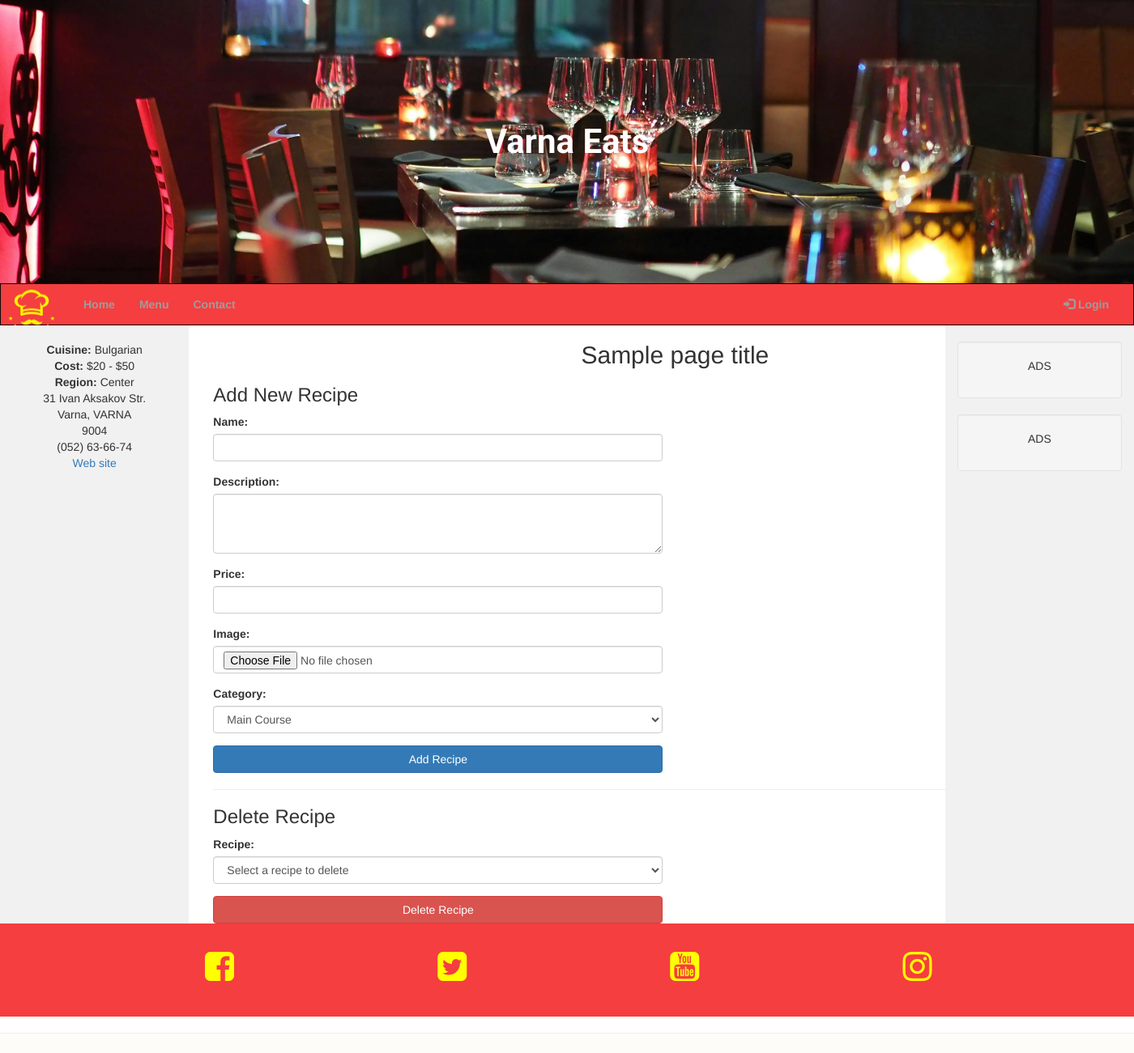
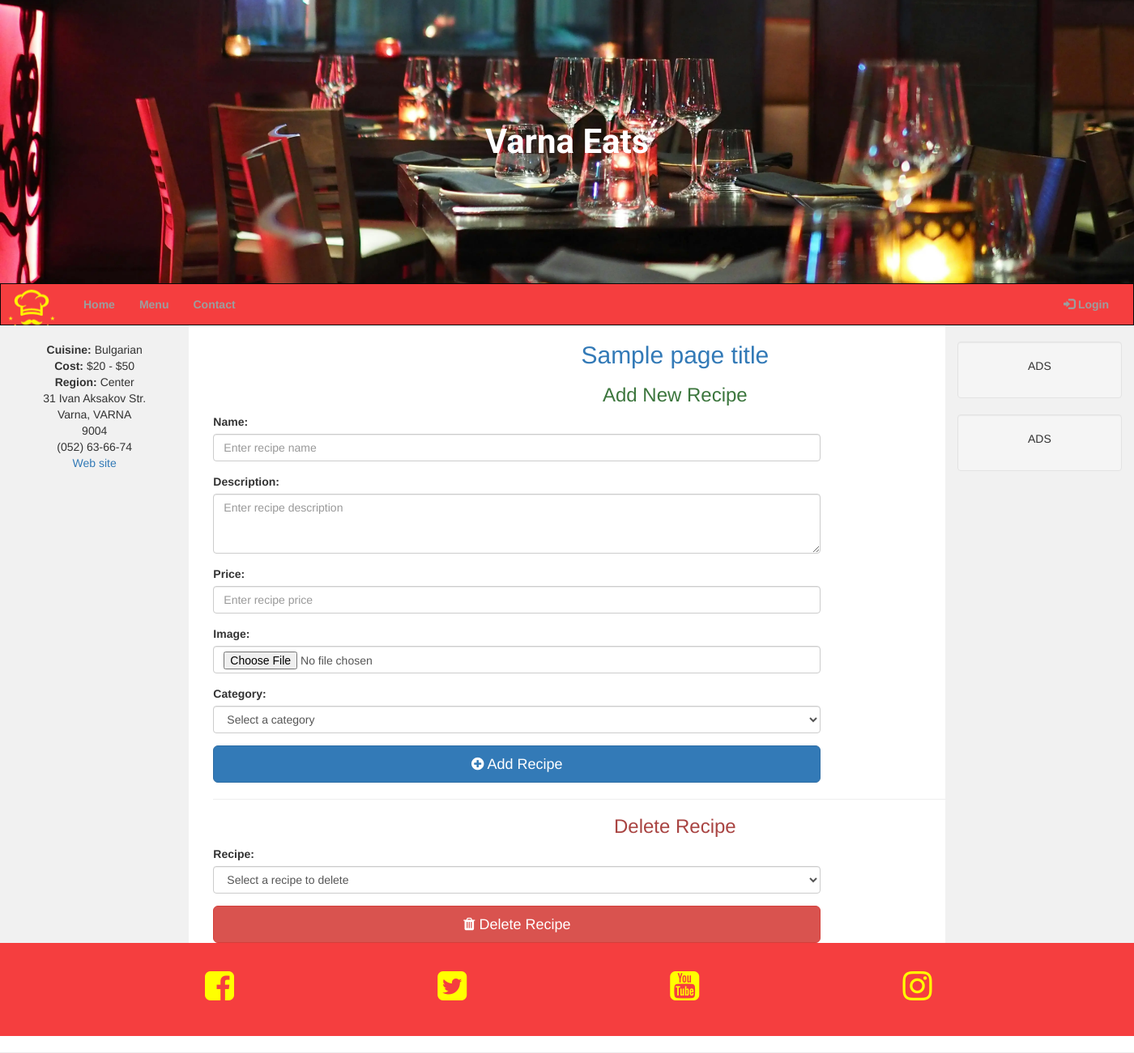
Before and after one commit to kamenco/dinestwo, a Django app: template menu/templates/menu/update_menu.html in a window 1400 px wide. Shown: the whole page at 81% size. Before the commit the page ends 1277 px from the top, so only its background shows below. Run offline with Django 5.2, Linux system fonts and the light colour scheme; tables that the repository leaves empty hold one stand-in row (values such as "Sample post"); the template is opened without the code that fills it: values that come from a table or form of the project are taken from there, most other values are stand-ins (such as "Sample title", 1, 10 or a date in 2020); some libraries are stand-ins or nearby versions.

Commit message:
Updated Add and Delete viewports for recepies.s

```diff
--- a/menu/templates/menu/update_menu.html
+++ b/menu/templates/menu/update_menu.html
@@ -1,68 +1,76 @@
 {% extends "base.html" %}
 {% block content %}
 <div class="container mt-5">
-    <h2 class="text-center">{{ page_title }}</h2>
+    <div class="card shadow p-4">
+        <h2 class="text-center text-primary">{{ page_title }}</h2>
 
         <!-- Form for adding new recipe -->
         <form method="post" action="{% url 'update_menu' %}" enctype="multipart/form-data">
             {% csrf_token %}
-        <h3>Add New Recipe</h3>
+            <h3 class="text-success text-center mb-4">Add New Recipe</h3>
             <div class="row justify-content-center">
-            <div class="col-md-6">
+                <div class="col-md-8">
                     <div class="form-group">
-                    <label for="name">Name:</label>
-                    <input type="text" class="form-control" id="name" name="name" required>
+                        <label for="name"><strong>Name:</strong></label>
+                        <input type="text" class="form-control border border-primary" id="name" name="name" required placeholder="Enter recipe name">
                     </div>
                     <div class="form-group">
-                    <label for="description">Description:</label>
-                    <textarea class="form-control" id="description" name="description" rows="3" required></textarea>
+                        <label for="description"><strong>Description:</strong></label>
+                        <textarea class="form-control border border-primary" id="description" name="description" rows="3" required placeholder="Enter recipe description"></textarea>
                     </div>
                     <div class="form-group">
-                    <label for="price">Price:</label>
-                    <input type="number" class="form-control" id="price" name="price" step="0.01" required>
+                        <label for="price"><strong>Price:</strong></label>
+                        <input type="number" class="form-control border border-primary" id="price" name="price" step="0.01" required placeholder="Enter recipe price">
                     </div>
                     <div class="form-group">
-                    <label for="image">Image:</label>
-                    <input type="file" class="form-control" id="image" name="image" accept="image/*" required>
+                        <label for="image"><strong>Image:</strong></label>
+                        <input type="file" class="form-control border border-primary" id="image" name="image" accept="image/*" required>
                     </div>
                     <div class="form-group">
-                    <label for="category">Category:</label>
-                    <select class="form-control" id="category" name="category" required>
+                        <label for="category"><strong>Category:</strong></label>
+                        <select class="form-control border border-primary" id="category" name="category" required>
+                            <option value="" disabled selected>Select a category</option>
                             <option value="main_course">Main Course</option>
                             <option value="salad">Salad</option>
                             <option value="soup">Soup</option>
                             <option value="dessert">Dessert</option>
                         </select>
                     </div>
-                <button type="submit" name="add" class="btn btn-primary btn-block">Add Recipe</button>
+                    <button type="submit" name="add" class="btn btn-primary btn-lg btn-block mt-3">
+                        <i class="fa fa-plus-circle"></i> Add Recipe
+                    </button>
                 </div>
             </div>
         </form>
+    </div>
 
-    <hr>
+    <hr class="my-5">
 
+    <div class="card shadow p-4">
         <!-- Form for deleting a recipe -->
-    <form id="delete-form" method="post" action="#" onsubmit="return confirmDelete(event)" enctype="multipart/form-data">
+        <form id="delete-form" method="post" action="#" onsubmit="return confirmDelete(event)">
             {% csrf_token %}
-        <h3>Delete Recipe</h3>
+            <h3 class="text-danger text-center mb-4">Delete Recipe</h3>
             <div class="row justify-content-center">
-            <div class="col-md-6">
+                <div class="col-md-8">
                     <div class="form-group">
-                    <label for="menu_item_id">Recipe:</label>
-                    <select class="form-control" id="menu_item_id" name="menu_item_id" required onchange="updateDeleteFormAction(this.value)">
+                        <label for="menu_item_id"><strong>Recipe:</strong></label>
+                        <select class="form-control border border-danger" id="menu_item_id" name="menu_item_id" required onchange="updateDeleteFormAction(this.value)">
                             <option value="" disabled selected>Select a recipe to delete</option>
                             {% for menu_item in list %}
                                 <option value="{{ menu_item.id }}">{{ menu_item.name }}</option>
                             {% endfor %}
                         </select>
                     </div>
-                <button type="submit" name="delete" class="btn btn-danger btn-block">Delete Recipe</button>
+                    <button type="submit" name="delete" class="btn btn-danger btn-lg btn-block mt-3">
+                        <i class="fa fa-trash"></i> Delete Recipe
+                    </button>
                 </div>
             </div>
         </form>
+    </div>
+</div>
 
-
-</div>
 {% endblock %}
 
 {% block scripts %}
```
Also changed, not shown: static/css/style.css (+36 -0 lines), README.md, media/menu_images/banica_7jjEY6g.jpg (added), media/menu_images/banica_NPNh6yT.jpg (added). Lines whose indentation alone changed are shown as unchanged.
